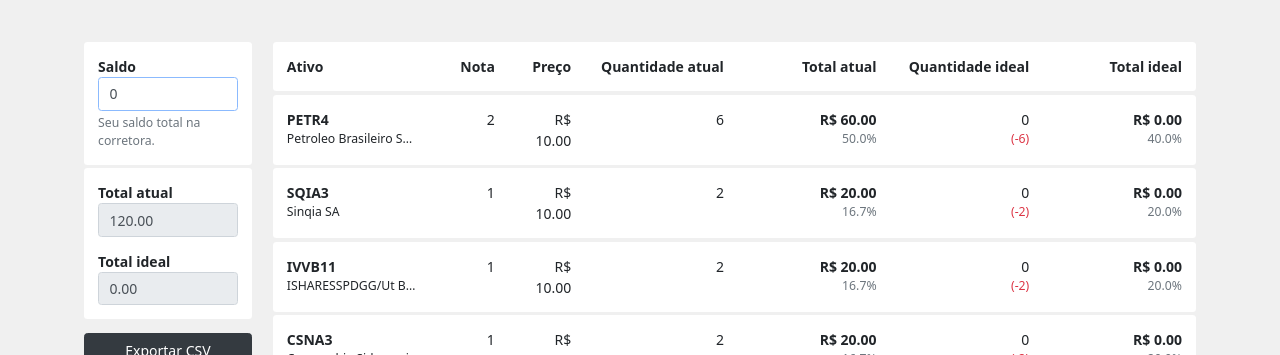
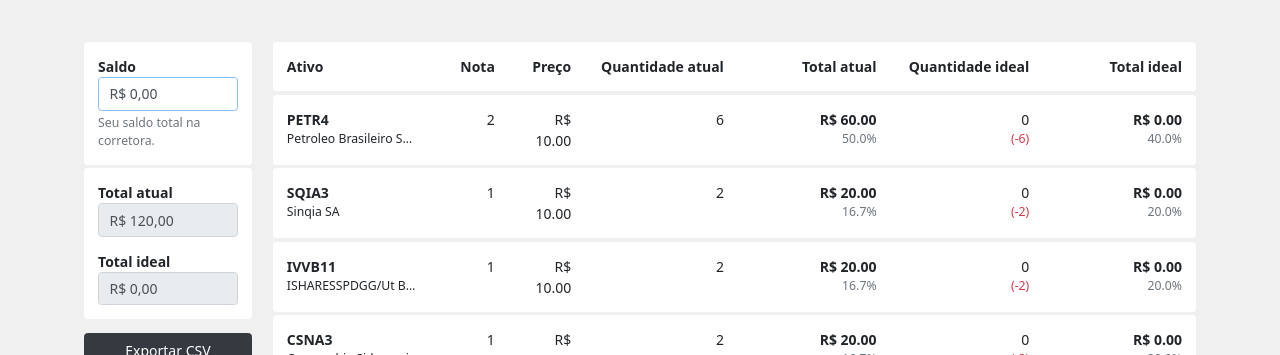
Before and after one commit to danjsillva/planilhapit-web, a React (Create React App) app: page /stocks in a window 1280 px wide. Shown: the top 355 px of the page. Built offline with nearby package versions, Linux system fonts and the light colour scheme.

Commit message:
feat: adicionado formato de moeda nos inputs da sidebar

```diff
--- a/package.json
+++ b/package.json
@@ -14,6 +14,7 @@
     "react-csv": "^2.0.3",
     "react-dom": "^16.13.1",
     "react-icons": "^3.10.0",
+    "react-number-format": "^4.4.1",
     "react-router-dom": "^5.2.0",
     "react-scripts": "3.4.1",
     "react-toastify": "^6.0.8",
--- a/src/components/Sidebar.js
+++ b/src/components/Sidebar.js
@@ -1,5 +1,6 @@
 import React from "react";
 import { useRecoilState, useRecoilValue } from "recoil";
+import NumberFormat from "react-number-format";
 import { CSVLink } from "react-csv";
 
 import DevelopedBy from "./DevelopedBy";
@@ -22,9 +23,16 @@ const Sidebar = () => {
         <div className="row">
           <div className="col-6 col-lg-12">
             <label htmlFor="">Saldo</label>
-            <input
+            <NumberFormat
+              defaultValue={0}
               value={balance}
-              onChange={(e) => setBalance(e.target.value)}
+              prefix="R$ "
+              thousandSeparator="."
+              decimalSeparator=","
+              decimalScale={2}
+              fixedDecimalScale={true}
+              allowLeadingZeros={false}
+              onValueChange={values => setBalance(values.floatValue)}
               className="form-control"
               autoFocus
             />
@@ -37,16 +45,30 @@ const Sidebar = () => {
         <div className="row">
           <div className="col-6 col-lg-12">
             <label htmlFor="">Total atual</label>
-            <input
-              value={stockListTotal.toFixed(2)}
+            <NumberFormat
+              defaultValue={0}
+              value={stockListTotal}
+              prefix="R$ "
+              thousandSeparator="."
+              decimalSeparator=","
+              decimalScale={2}
+              fixedDecimalScale={true}
+              allowLeadingZeros={false}
               className="form-control"
               readOnly
             />
           </div>
           <div className="col-6 col-lg-12 mt-3">
             <label htmlFor="">Total ideal</label>
-            <input
-              value={stockListIdealTotal.toFixed(2)}
+            <NumberFormat
+              defaultValue={0}
+              value={stockListIdealTotal}
+              prefix="R$ "
+              thousandSeparator="."
+              decimalSeparator=","
+              decimalScale={2}
+              fixedDecimalScale={true}
+              allowLeadingZeros={false}
               className="form-control"
               readOnly
             />
```
Also changed, not shown: 1 other file (tests, documents, lock files or other folders).
